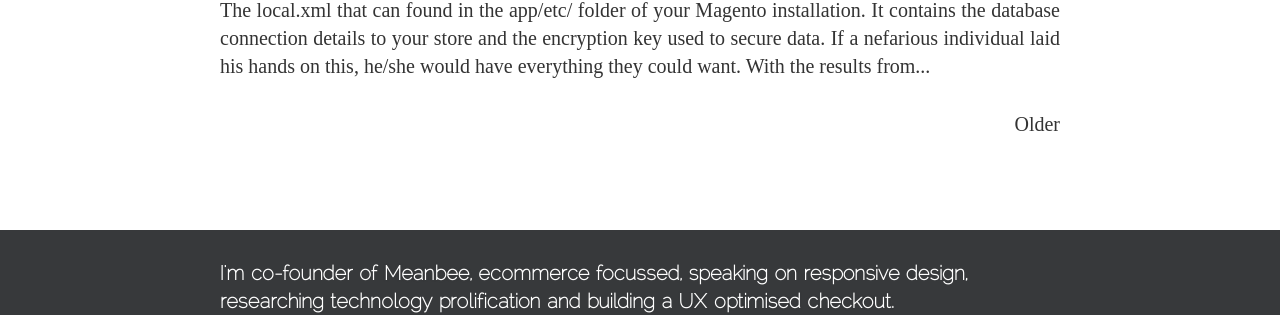
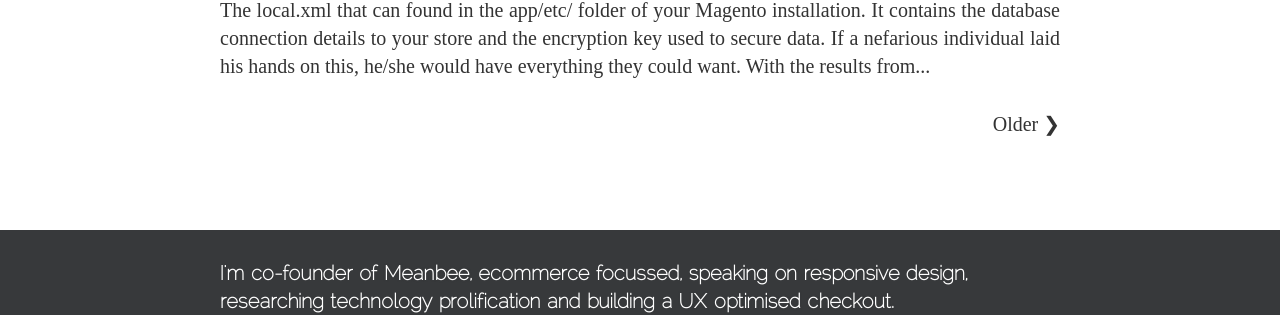
Before and after one commit to bobbyshaw/tomrobertshaw.net, a Jekyll site: the page built from index.html, in a window 1280 px wide. Shown: the part 1168-1483 px from the top of the page. Built offline with Jekyll 4.4.1, drawn with Linux system fonts in a browser that asks for light colours; Markdown is read by kramdown in place of the engine named in the settings; the list of posts is cut into pages by our own code; comment, search, counter and statistics services are not loaded.

Commit message:
Add arrows to pagination.

```diff
--- a/index.html
+++ b/index.html
@@ -15,11 +15,11 @@
 {% if paginator.total_pages > 1 %}
 <div class="pagination">
   {% if paginator.previous_page %}
-    <a href="{{ paginator.previous_page_path | prepend: site.baseurl | replace: '//', '/' }}" class="newer">Newer</a>
+    <a href="{{ paginator.previous_page_path | prepend: site.baseurl | replace: '//', '/' }}" class="newer">&#10094; Newer</a>
   {% endif %}
 
   {% if paginator.next_page %}
-    <a href="{{ paginator.next_page_path | prepend: site.baseurl | replace: '//', '/' }}" class="older">Older</a>
+    <a href="{{ paginator.next_page_path | prepend: site.baseurl | replace: '//', '/' }}" class="older">Older &#10095;</a>
   {% endif %}
 </div>
 {% endif %}
```
